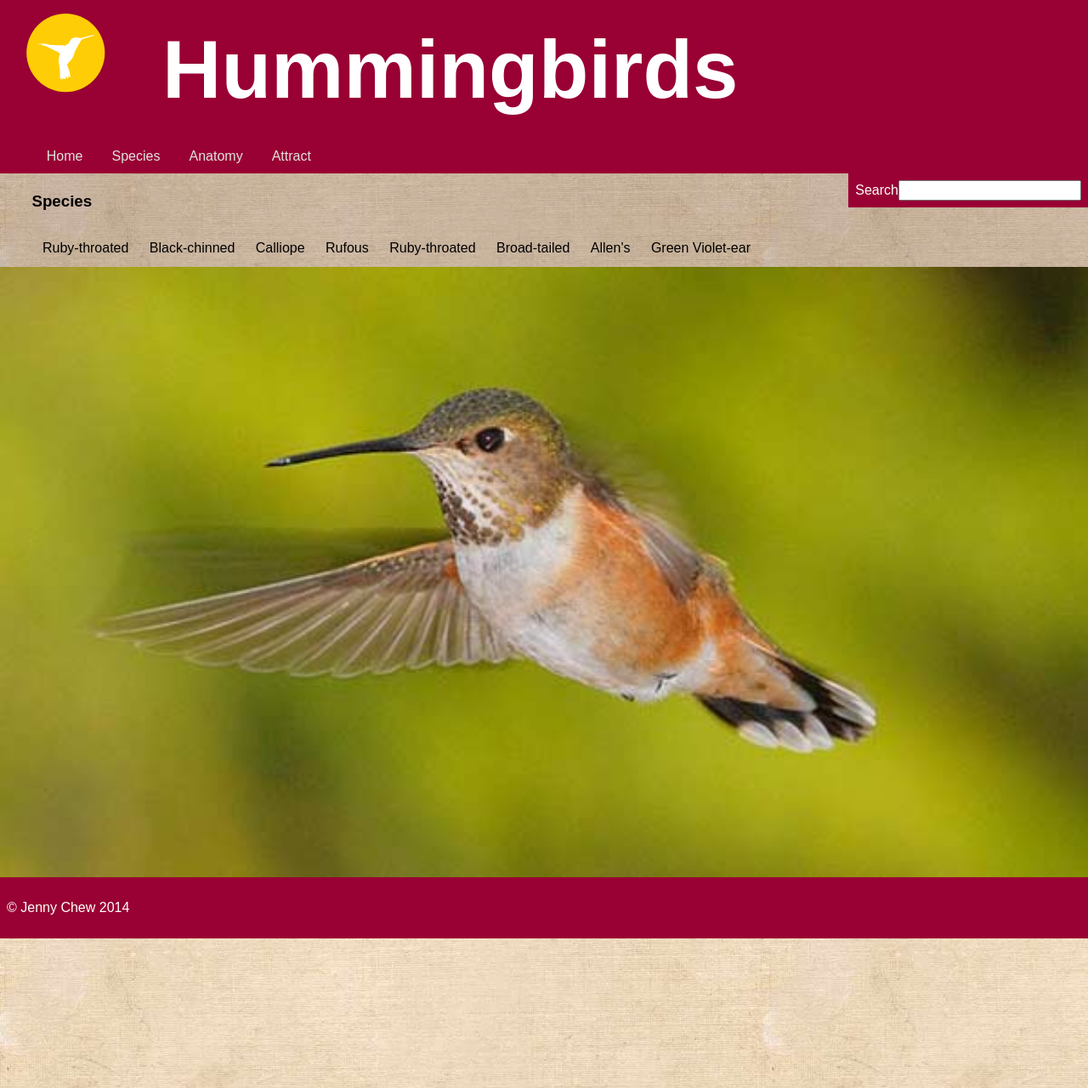
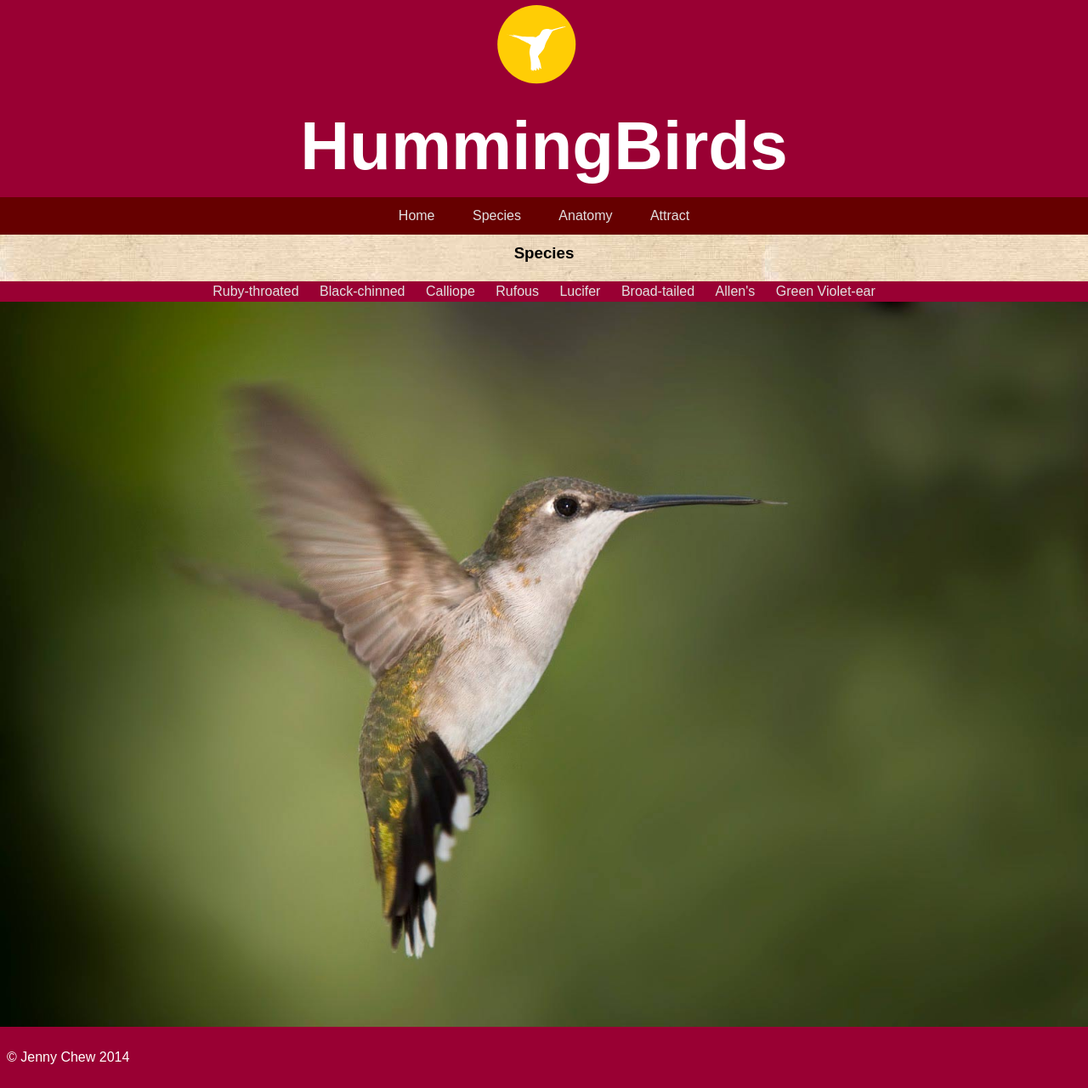
Before and after one commit to Jennychew/large-data-website, a Jekyll site: the page built from species.html, in a window 1280 px wide. Shown: the whole page at 85% size. Built offline with Jekyll 4.4.1, drawn with Linux system fonts in a browser that asks for light colours; Markdown is read by kramdown in place of the engine named in the settings.

Commit message:
fix header

```diff
--- a/_layouts/default.html
+++ b/_layouts/default.html
@@ -39,26 +39,22 @@
 	<li><a href="#navigation">Skip to navigation content</a></li>
 </ul>
 
-<div class="grid main">
-	<div class="unit unit-s-1-3 unit-m-1-3">
-			<header>
-				<ul class="list-group">
-					<li class="list-group-item list-group-item-inline"><img src="{{site.baseurl}}/images/logo.svg"  alt="logo"></li>
-					<li class="list-group-item list-group-item-inline"><h1>Hummingbirds</h1></li>
-				</ul>
-			</header>
-	</div>
-		<nav class="nav unit unit-s-1 unit-m-2-3" id="navigation">
-			<ul>
-				<li class="unit unit-s-1 unit-m-2-3 unit-l-3-4"><a href="{{site.baseurl}}/index.html" rel="home">Home</a></li>
-				<li class="unit unit-s-1 unit-m-2-3 unit-l-3-4"><a href="{{site.baseurl}}/species.html" rel="category">Species</a></li>
-				<li class="unit unit-s-1 unit-m-2-3 unit-l-3-4"><a href="{{site.baseurl}}/anatomy.html" rel="category">Anatomy</a></li>
-				<li class="unit unit-s-1 unit-m-2-3 unit-l-3-4"><a href="{{site.baseurl}}/attract.html" rel="category">Attract</a></li>
-			</ul>
-		</nav>
-		<div class="unit search"><label>Search</label><input type="search"></div>
-</div>
 
+
+<header>
+<div class="list-group-item list-group-item-inline logo"><img src="{{site.baseurl}}/images/logo.svg"  alt="logo"></div>
+<h1> HummingBirds</h1>
+
+<nav id="navigation">
+	<ul class="nav list-group list-group-item list-group-item-inline">
+				<li class="unit unit-s-1"><a href="{{site.baseurl}}/index.html" rel="home">Home</a></li>
+				<li class="unit unit-s-1"><a href="{{site.baseurl}}/species.html" rel="category">Species</a></li>
+				<li class="unit unit-s-1"><a href="{{site.baseurl}}/anatomy.html" rel="category">Anatomy</a></li>
+				<li class="unit unit-s-1"><a href="{{site.baseurl}}/attract.html" rel="category">Attract</a></li>
+	</ul>
+</nav>
+
+</header>
 
 {{content}}
 
--- a/css/general.css
+++ b/css/general.css
@@ -5,10 +5,10 @@
 @viewport { wiidth: device-width; scale: 1; }
 
 html {
-	margin: 0;
+	margin:0;
 	padding: 0;
 	font: normal 100%/1.5 sans-serif;
-	min-width:200px;
+	min-width:240px;
 	background-color:#903;
 	background-image:url(../images/seamlesstexture15_1200.jpg);
 }
@@ -16,9 +16,16 @@ html {
 
 body {
 	max-width:700px;
-	margin:0 auto;
+	margin:0;
 }
 
+
+header {
+	background-color:#903;
+	font-size:1em;
+	text-align:center;
+	margin-bottom:.5em;
+}
 
 
 
@@ -36,9 +43,15 @@ body {
 	list-style-type: none;
 }
 
+.skiplinks li {
+	margin: 0;
+	padding: 0;
+}
+
 .skiplinks a,
 .skiplinks a:link,
 .skiplinks a:visited {
+	left: 0;
 	padding: 0.75em 1em;
 	position: absolute;
 	top: -10em;
@@ -77,25 +90,18 @@ a:focus {
 }
 
 .background {
-	margin-top:-3em;
- 	background: rgba(54, 25, 25, .2);
+ 	background:#903;
+
 }
 
-.background1 {
- 	background: rgba(54, 25, 25, .2);
-}
 
 .space {
 	margin-bottom:2em;
 }
 
 
-.specie {
-	margin-left:2em;
-	margin-top:1em;
-}
 
-li {
+nav li {
 	display:inline-block;
 	padding:10px;
 }
@@ -105,9 +111,6 @@ ul {
 	text-decoration:none;
 }
 
-header {
-		font-size:1em;
-}
 
 h1, h2 {
 	margin:0;
@@ -125,12 +128,12 @@ h4 {
 }
 
 
-
-
 h3 {
 	font-family: 'Oswald', sans-serif;
+	margin:0;
 	margin-bottom:1em;
 }
+
 
 .center-objects {
 	text-align: center;
@@ -154,10 +157,10 @@ h3 {
 }
 
 nav {
-	display: inline;
 	width: 100%;
 	padding: 0;
 	margin: 0;
+	background-color:#600;
 }
 
 
@@ -170,16 +173,12 @@ a .nav > ul {
 }
 
 
-.nav li {
-		padding:.3em;
-		display: inline;
-}
+
 
 
 .nav a,
 .nav a:link,
 .nav a:visited {
-	display:inline-block;
 	padding: 0.5rem 10px;
 	border: 0;
 	color: #e2e2e2;
@@ -224,6 +223,7 @@ a {
 footer {
 	background-color:#903;
 	padding: 0.5em;
+	width:100%;
 }
 
 footer p {
@@ -236,31 +236,28 @@ h4 {
 	margin-top:-1em;
 	font-size:2em;
 }
+.search {
+	color:#fff;
+	padding:.5em;
+	float:right;
+	background-color:#903;
+	right:0;
+}
 }
 
 
 @media only screen and (max-width: 23em) {
 
 	.nav > ul {
-	font-size: 1.25rem;
+	font-size:.6em;
 }
 
-h1 {
-	font-size:2em;
-}
 
 }
 
 
 @media only screen and (min-width: 35em) {
 
-header {
-	font-size:2em;
-}
-
-h1 {
-	font-size:3em;
-}
 
 .homeparagraph {
 	font-size:1.5em;
@@ -273,19 +270,19 @@ h4 {
 	font-size:5em;
 }
 
+h1 {
+	font-size:4em;
+
 }
 
-@media only screen and (min-width: 38em) {
+@media only screen and (min-width: 42em) {
 
 h4 {
 	margin-top:.5em;
 }
+
+h1 {
+	font-size:5em;
 }
 
-
-.search {
-	color:#fff;
-	padding:.5em;
-	float:right;
-	background-color:#903;
 }
--- a/species.html
+++ b/species.html
@@ -3,27 +3,27 @@ layout: default
 title: Species
 ---
 
-<div class="grid">
-<div class="background">
-		<div class="unit unit-s-1 unit-m-1" id="main">
-		<h3 class="specie">Species</h3>
-		<ul>
-			<li class="species"><a href="{{site.baseurl}}/species-pages.html" rel="home">Ruby-throated</a></li>
-			<li><a href="{{site.baseurl}}/species-pages.html" rel="home">Black-chinned</a></li>
-			<li><a href="{{site.baseurl}}/species-pages.html" rel="home">Calliope</a></li>
-			<li><a href="{{site.baseurl}}/species-pages.html" rel="home">Rufous</a></li>
-			<li><a href="{{site.baseurl}}/species-pages.html" rel="home">Ruby-throated</a></li>
-			<li><a href="{{site.baseurl}}/species-pages.html" rel="home">Broad-tailed</a></li>
-			<li><a href="{{site.baseurl}}/species-pages.html" rel="home">Allen's</a></li>
-			<li><a href="{{site.baseurl}}/species-pages.html" rel="home">Green Violet-ear</a></li>
+<div class="grid center-objects">
+		<div class="unit unit-s-1 unit-m-1 unit-l-1" id="main">
+		<h3>Species</h3>
+	<div class="background">
+		<ul class="nav list-group list-group-item list-group-item-inlines">
+			<li class="unit"><a href="{{site.baseurl}}/species-pages.html" rel="home">Ruby-throated</a></li>
+			<li class="unit"><a href="{{site.baseurl}}/species-pages.html" rel="home">Black-chinned</a></li>
+			<li class="unit"><a href="{{site.baseurl}}/species-pages.html" rel="home">Calliope</a></li>
+			<li class="unit"><a href="{{site.baseurl}}/species-pages.html" rel="home">Rufous</a></li>
+			<li class="unit"><a href="{{site.baseurl}}/species-pages.html" rel="home">Lucifer</a></li>
+			<li class="unit"><a href="{{site.baseurl}}/species-pages.html" rel="home">Broad-tailed</a></li>
+			<li class="unit"><a href="{{site.baseurl}}/species-pages.html" rel="home">Allen's</a></li>
+			<li class="unit"><a href="{{site.baseurl}}/species-pages.html" rel="home">Green Violet-ear</a></li>
 		</ul>
-		</div>
+	</div>
 </div>
 </div>
 
 
 <div class="grid">
 <div class="unit unit-s-1 unit-m-1 unit-l-1">
-				<img src="images/hummingbirda.jpg" class="flex-img" alt="">
+				<img src="images/hummingbird.jpg" class="flex-img" alt="">
 </div>
 </div>
```
Also changed, not shown: species-pages.html (+16 -15 lines), images/Hummingbird.jpg (added).
